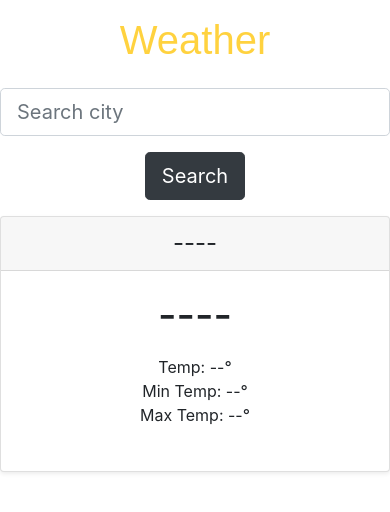
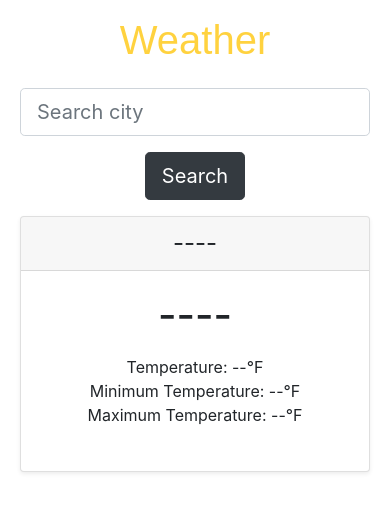
Before and after one commit to MeerUzairWasHere/Simple-Weather-App, a plain HTML site: page index.html in a window 390 px wide. Drawn offline with nearby package versions, Linux system fonts and the light colour scheme.

Commit message:
added responsive style

```diff
--- a/index.html
+++ b/index.html
@@ -1,11 +1,17 @@
 <!DOCTYPE html>
 <html>
+
 <head>
   <title>Weather App</title>
-    <link rel="stylesheet" href="https://stackpath.bootstrapcdn.com/bootstrap/4.3.1/css/bootstrap.min.css" integrity="sha384-ggOyR0iXCbMQv3Xipma34MD+dH/1fQ784/j6cY/iJTQUOhcWr7x9JvoRxT2MZw1T" crossorigin="anonymous">
+  <link rel="stylesheet" href="https://stackpath.bootstrapcdn.com/bootstrap/4.3.1/css/bootstrap.min.css"
+    integrity="sha384-ggOyR0iXCbMQv3Xipma34MD+dH/1fQ784/j6cY/iJTQUOhcWr7x9JvoRxT2MZw1T" crossorigin="anonymous">
   <link rel="stylesheet" type="text/css" href="style.css">
+  <meta charset="UTF-8">
+  <meta http-equiv="X-UA-Compatible" content="IE=edge">
+  <meta name="viewport" content="width=device-width, initial-scale=1.0">
   <script src="script.js"></script>
 </head>
+
 <body class="text-center">
   <main>
     <h1 class="banner p-3">Weather</h1>
@@ -22,9 +28,9 @@
           <div class="card-body">
             <h1 id="weather-type" class="card-title">----</h1>
             <ul class="list-unstyled mt-3 mb-4">
-                    <li>Temp: <span id="temp">--</span>°</li>
-                    <li>Min Temp: <span id="min-temp">--</span>°</li>
-                    <li>Max Temp: <span id="max-temp">--</span>°</li>
+              <li>Temperature: <span id="temp">--</span>°F</li>
+              <li>Minimum Temperature: <span id="min-temp">--</span>°F</li>
+              <li>Maximum Temperature: <span id="max-temp">--</span>°F</li>
             </ul>
           </div>
         </div>
@@ -32,4 +38,5 @@
     </div>
   </main>
 </body>
+
 </html>
--- a/style.css
+++ b/style.css
@@ -7,3 +7,10 @@
     color: #FFD23F;
     font-family: sans-serif;
 }
+
+@media only screen and (max-width: 425px) {
+   main{
+    max-width: 420px;
+    padding-inline: 20px;
+   }
+  }
```
Lines whose indentation alone changed are shown as unchanged.
